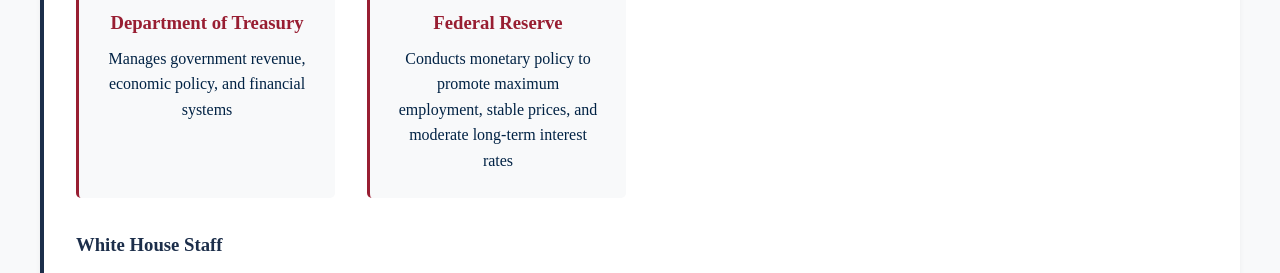
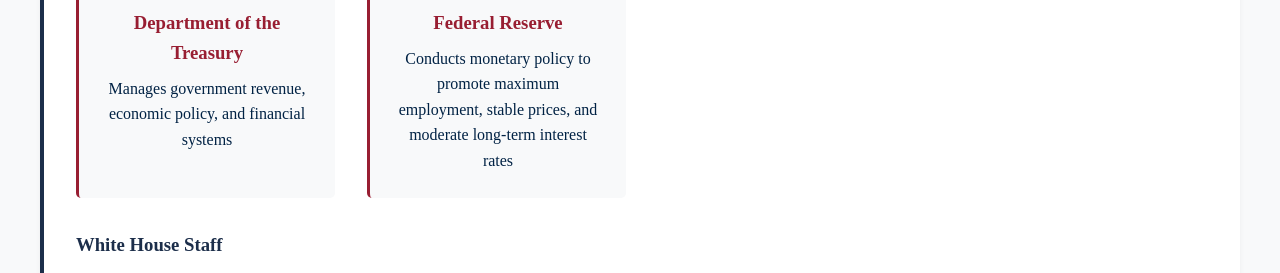
Before and after one commit to AvaModz/AvaModz.github.io, a plain HTML site: page index.html in a window 1280 px wide. Shown: the part 2736-3009 px from the top of the page. Drawn offline with Linux system fonts and the light colour scheme.

Commit message:
Update index.html

```diff
--- a/index.html
+++ b/index.html
@@ -391,7 +391,7 @@
                 </div>
                 <div class="dept-card">
                     <img src="images/dot.png" alt="Treasury Department" class="dept-logo">
-                    <h3 style="color: var(--crimson); margin-bottom: 0.5rem;">Department of Treasury</h3>
+                    <h3 style="color: var(--crimson); margin-bottom: 0.5rem;">Department of the Treasury</h3>
                     <p style="color: var(--navy);">Manages government revenue, economic policy, and financial systems</p>
                 </div>
                 <div class="dept-card">
```
